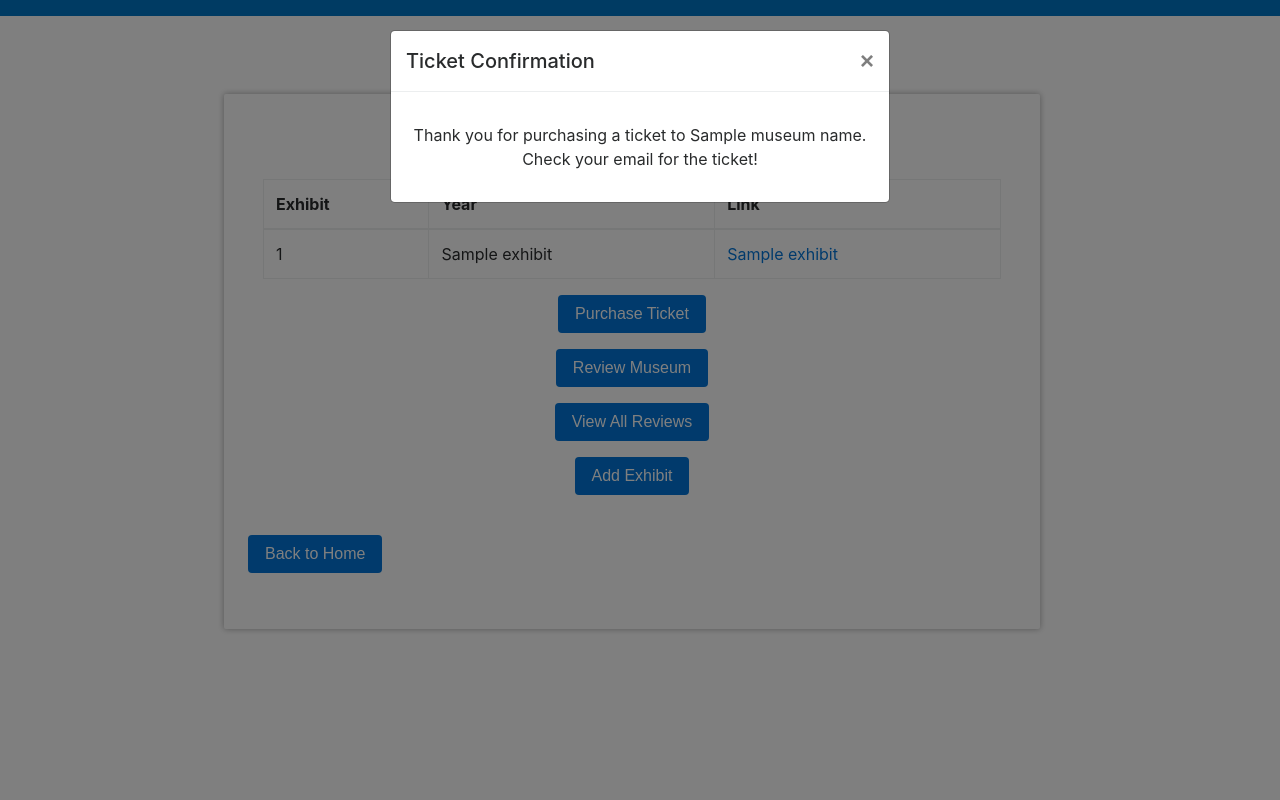
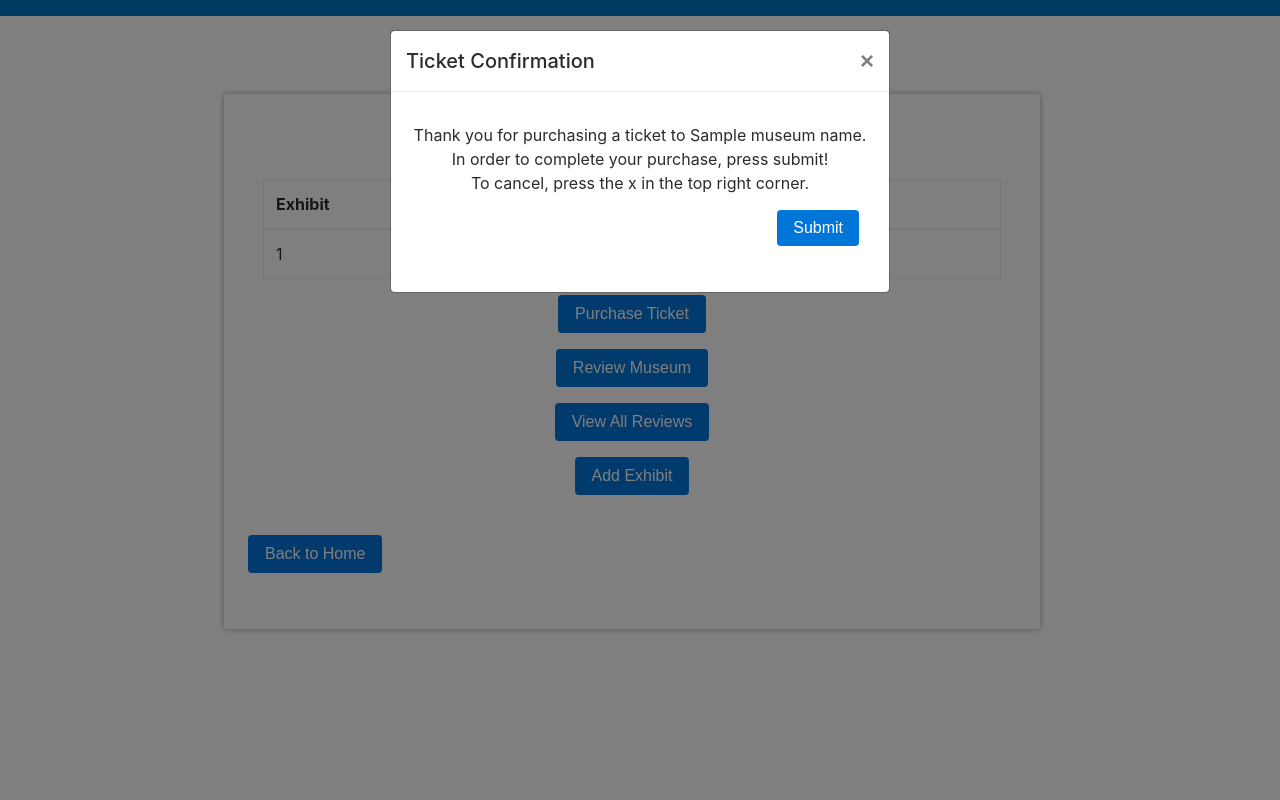
Before and after one commit to dcochs3/CS4400, a Flask app: template templates/specificMuseum.html in a window 1280 px wide, after a click on "Purchase Ticket". Run offline with Flask 2, Linux system fonts and the light colour scheme; the template is opened without the code that fills it: most values are stand-ins (such as "Sample title", 1, 10 or a date in 2020); some libraries are stand-ins or nearby versions.

Commit message:
fixed and finished purchase ticket

```diff
--- a/app.py
+++ b/app.py
@@ -2,6 +2,8 @@ from __future__ import print_function
 from flask import Flask, flash, redirect, render_template, request, session, abort, url_for, json, send_file
 import os, mysql.connector
 from mysql.connector import errorcode
+import datetime
+from random import randint
 import jackfunc as jf
 #from urllib.parse import urlparse
 
@@ -475,12 +477,25 @@ def viewReviews(museum_name):
     return render_template('viewReviews.html', reviews=reviews, museum_name=museum_name)
 
 
-@app.route('/purchasedTicket', methods=['POST'])
+@app.route('/purchasedTicket/<museum_name>', methods=['POST'])
 def purchaseTicket(museum_name):
-    query = "INSERT INTO museumDB.ticket (museumName, visitorEmail, price, purchaseTimeStamp) VALUES "
-    query += "{0}, {1}, {2}, {3};".format(museum_name, session.get('user'), )
-    print(query)
+    museum_name = museum_name
+    visitor_email = session.get('user')
+    isCurator = request.args.get('isCurator')
+    price = randint(0, 25)
+    timestamp = datetime.datetime.now().strftime("%Y-%m-%d %H:%M:%S")
+    query = "INSERT INTO museumdb.ticket (museumName, visitorEmail, price, purchaseTimeStamp) VALUES "
+    query += "('{0}', '{1}', {2}, '{3}');".format(museum_name, visitor_email, price, timestamp)
+    error = request.args.get('error')
 
+    try:
+        cursor.execute(query)
+        conn.commit()
+        error="Purchase successful."
+    except Exception as e:
+        print(e)
+
+    return redirect(url_for('specificMuseum', museum_name=museum_name, isCurator=isCurator, error=error))
 
 @app.route('/myAccount')
 def manageAccount():
--- a/templates/specificMuseum.html
+++ b/templates/specificMuseum.html
@@ -124,7 +124,7 @@
                                     </button>
                                 </div>
 
-                                <form method=POST action="/purchasedTicket">
+                                <form method=POST action="/purchasedTicket/{{museum_name}}">
                                     <div class="modal-body">
                                         <div class="form-group">
                                             <p class="error-message"></p>
@@ -134,12 +134,20 @@
                                             {% else %}
                                                 Thank you for purchasing a ticket to {{museum_name}}.
                                                 </br>
-                                                Check your email for the ticket!
+                                                In order to complete your purchase, press submit!
+                                                </br>
+                                                To cancel, press the x in the top right corner.
+
+                                                <div class="modal-footer">
+                                                    <button class="btn btn-primary" name="submit-museum-button" id="submit-museum-button" type="submit">Submit</button>
+                                                </div>
+
                                             {% endif %}
-
                                         </div>
                                     </div>
+
                                 </form>
+
                             </div>
                         </div>
                     </div>
```
